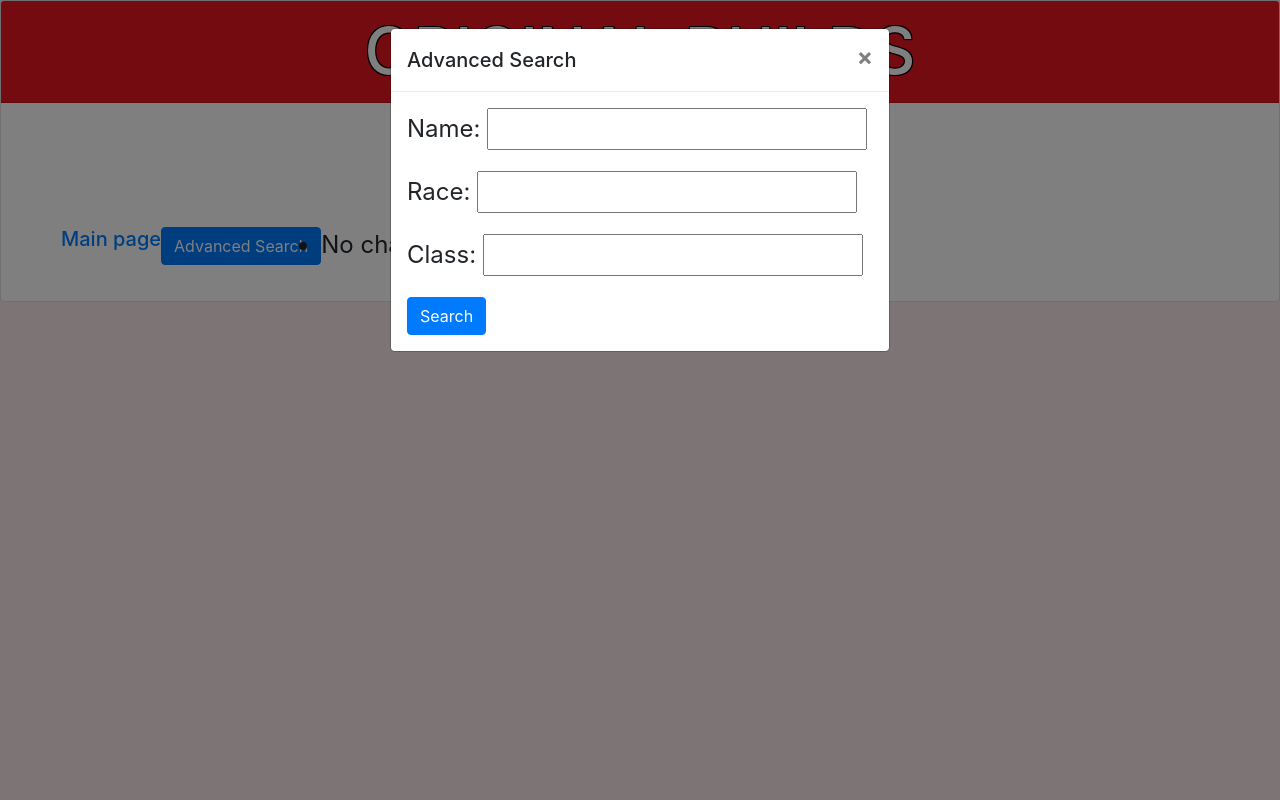
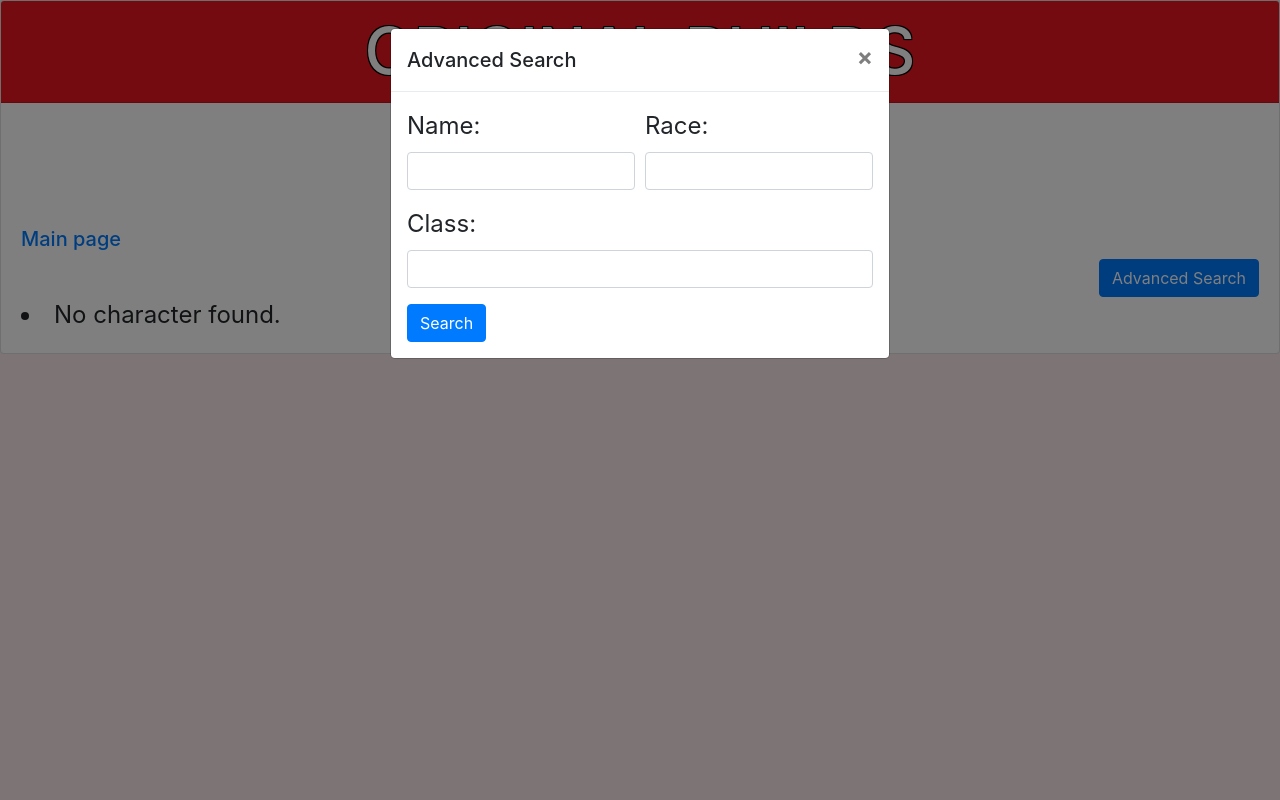
Before and after one commit to pedrohmadruga/The-Character-Forge, a Django app: page /original_builds/ in a window 1280 px wide, after a click on "Advanced Search". Run offline with Django 4.2, Linux system fonts and the light colour scheme; data that the repository does not hold is empty; parts of the project's set-up code (start-up, migrations or seed data) failed here and were passed over; some libraries are stand-ins or nearby versions.

Commit message:
Ajustando CSS do botão Avanced Search

```diff
--- a/main_site/views.py
+++ b/main_site/views.py
@@ -11,7 +11,7 @@ class OriginalBuildsView(ListView):
     model = models.PersonagemOriginal
     template_name = 'original_builds.html'
     context_object_name = 'personagens'
-    paginate_by = 3
+    paginate_by = 5
 
     def get_queryset(self):
         queryset = super().get_queryset()
--- a/templates/original_builds.html
+++ b/templates/original_builds.html
@@ -79,10 +79,10 @@
     <div class="card-body">
         <h1 style="text-align: center; font-size: 50px;">Characters list</h1><br/>
 
-        <ul class="personagens-list">
           <h5 style="text-align> left;"><a href="{% url 'index' %}">Main page</a></h5>
-          <button type="button" class="btn btn-primary" data-toggle="modal" data-target="#advancedSearchModal">Advanced Search</button>
-
+          <div class="d-flex justify-content-end"> <!-- Adicione as classes d-flex justify-content-end aqui -->
+              <button type="button" class="btn btn-primary" data-toggle="modal" data-target="#advancedSearchModal">Advanced Search</button>
+          </div>
             <!-- Modal -->
             <div class="modal fade" id="advancedSearchModal" tabindex="-1" role="dialog" aria-labelledby="advancedSearchModalLabel" aria-hidden="true">
               <div class="modal-dialog" role="document">
@@ -95,17 +95,19 @@
                   </div>
                   <div class="modal-body">
                     <form method="GET" class="search-form">
-                      <div class="form-group">
-                        <label for="search_name">Name:</label>
-                        <input type="text" name="name" id="search_name">
-                      </div>
-                      <div class="form-group">
-                        <label for="search_race">Race:</label>
-                        <input type="text" name="race" id="search_race">
+                      <div class="form-row">
+                        <div class="form-group col-md-6">
+                          <label for="search_name">Name:</label>
+                          <input type="text" name="name" id="search_name" class="form-control">
+                        </div>
+                        <div class="form-group col-md-6">
+                          <label for="search_race">Race:</label>
+                          <input type="text" name="race" id="search_race" class="form-control">
+                        </div>
                       </div>
                       <div class="form-group">
                         <label for="search_class">Class:</label>
-                        <input type="text" name="class" id="search_class">
+                        <input type="text" name="class" id="search_class" class="form-control">
                       </div>
                       <button type="submit" class="btn btn-primary">Search</button>
                     </form>
@@ -156,7 +158,6 @@
 
         </div>
     {% endif %}
-        </ul>
     </div>
 </div>
 </body>
```
